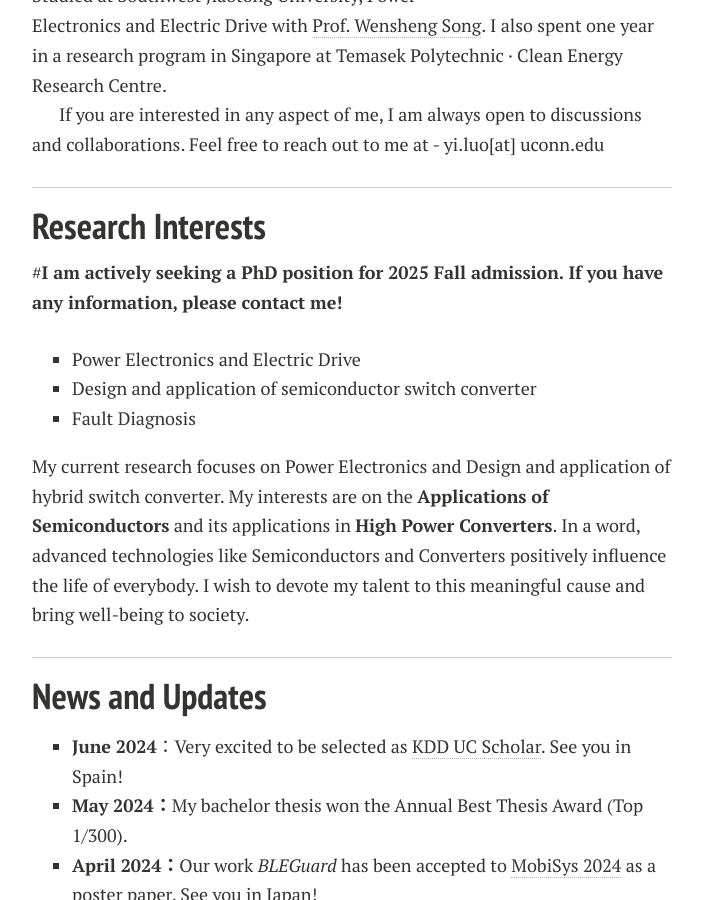
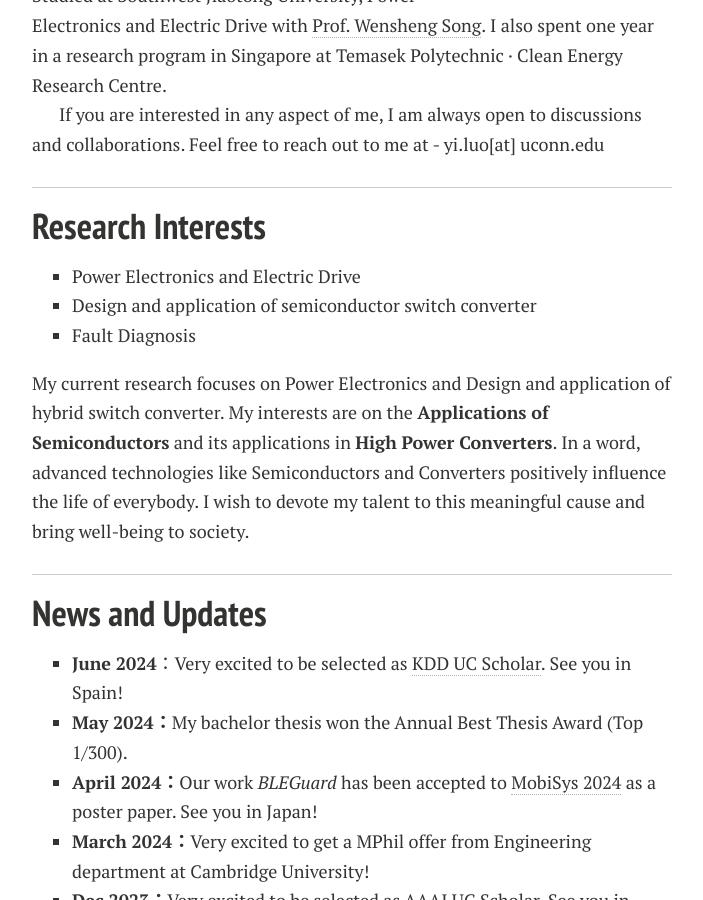
Before and after one commit to yisamu/yisamu.github.io, a Jekyll site: the page built from index.md, in a window 1280 px wide and 900 px high, scrolled down 335 px. Shown: the whole window, without its empty margins (288-991 px from the left). Built offline with Jekyll 4.4.1, drawn with Linux system fonts in a browser that asks for light colours; nearby versions of some CDN libraries; comment, search, counter and statistics services are not loaded; a style sheet for code colours, icons or effects is not loaded; our own code applies the rules of GitHub Pages for plain Markdown files.

Commit message:
Update index.md

```diff
--- a/index.md
+++ b/index.md
@@ -16,8 +16,6 @@ If you are interested in any aspect of me, I am always open to discussions and c
 ---
 
 ## Research Interests
-
-#**I am actively seeking a PhD position for 2025 Fall admission. If you have any information, please contact me!**
 
 
 - Power Electronics and Electric Drive
```
